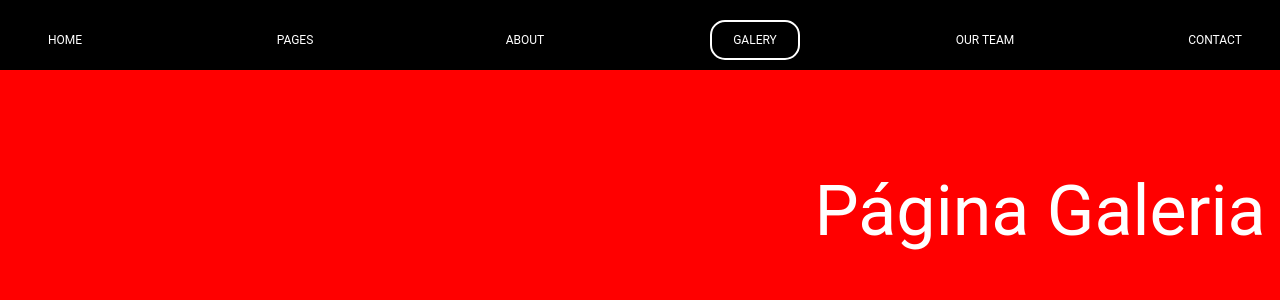
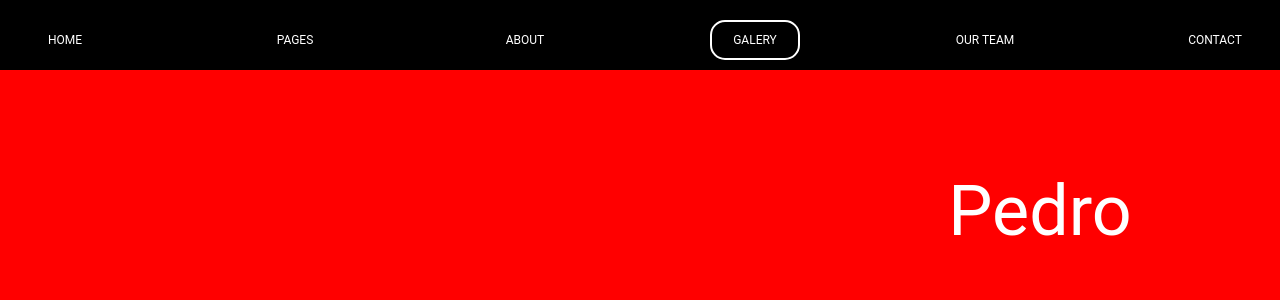
Before and after one commit to jsamuel15/sggs, a React (Create React App) app: page /galery in a window 1280 px wide. Shown: the top 300 px of the page. Built offline with nearby package versions, Linux system fonts and the light colour scheme.

Commit message:
fix(refactor): subindo codigo

```diff
--- a/src/FrozenWorldProject/pages/Galery/GaleryPage.tsx
+++ b/src/FrozenWorldProject/pages/Galery/GaleryPage.tsx
@@ -9,12 +9,29 @@ import {
 // components
 import HeaderComponent from '../../components/Header/HeaderComponent';
 
-// renders
-const Galeria: React.FC = () => (
-    <Container>
-        <HeaderComponent />
-        <Text>Página Galeria</Text>
-    </Container>
-);
+// methods
+const About: React.FC = () => {
+    const allUsers = [
+        {
+            id: 1,
+            name: 'Pedro',
+        },
+        {
+            id: 2,
+            name: 'Samuel',
+        },
+    ];
+    const callUsers = allUsers.find((p) => p.name === 'Pedro' && p.id === 1);
 
-export default Galeria;
+    // main
+    return (
+        <Container>
+            <HeaderComponent />
+            <Text>
+                {callUsers?.name}
+            </Text>
+        </Container>
+    );
+};
+
+export default About;
--- a/src/FrozenWorldProject/pages/WebPages/WebScreenPage.tsx
+++ b/src/FrozenWorldProject/pages/WebPages/WebScreenPage.tsx
@@ -12,14 +12,20 @@ import HeaderComponent from '../../components/Header/HeaderComponent';
 // methods
 const About: React.FC = () => {
     const phrase = 'Eu quero ser programador';
-    const phraseImportant = 'programador';
-    const deltetPhrase = phrase.split(' ');
-    const phraseName = deltetPhrase.filter((v) => v === phraseImportant);
+    // const phrase = 'Eu quero ser programador';.split(', ');
+    // const phraseImportant = 'programador';
+    // const deltetPhrase = phrase.split(' ');
+    // const phraseName = deltetPhrase.filter((v) => v === phraseImportant);
     // main
     return (
         <Container>
             <HeaderComponent />
-            <Text>{phraseName[0]}</Text>
+            <Text>
+                {/* {phrase.substring(0, 5)} */}
+                {/* {phraseName[0]} */}
+                {/* {phrase.split(' ')} */}
+                { JSON.stringify(phrase)}
+            </Text>
         </Container>
     );
 };
```
